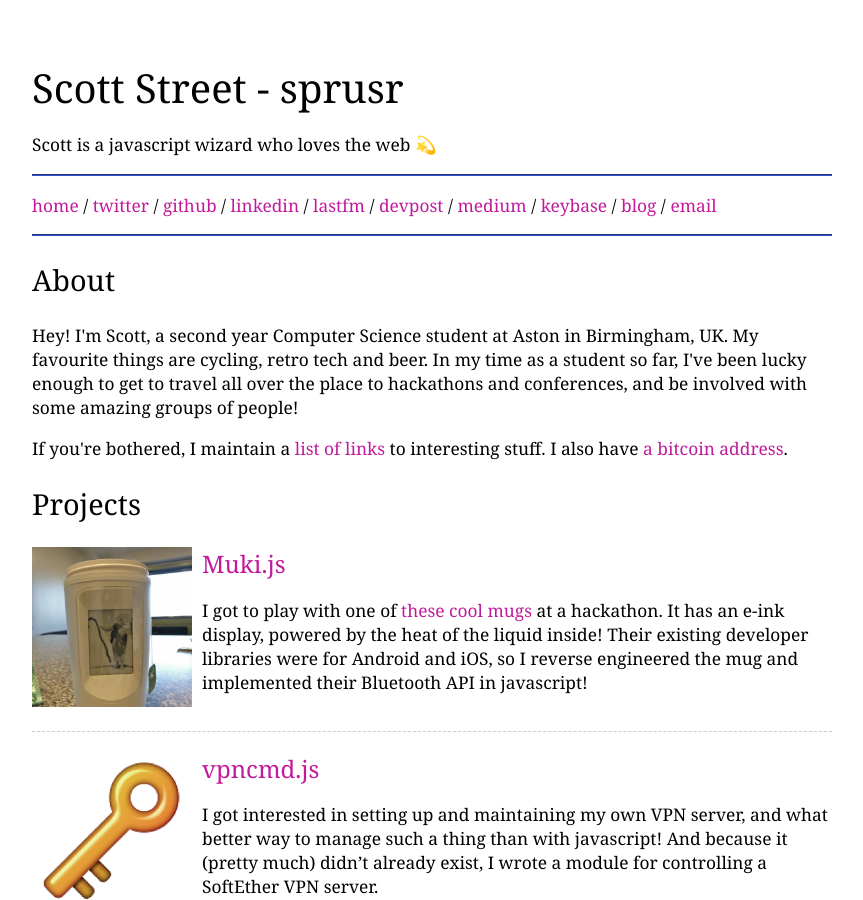
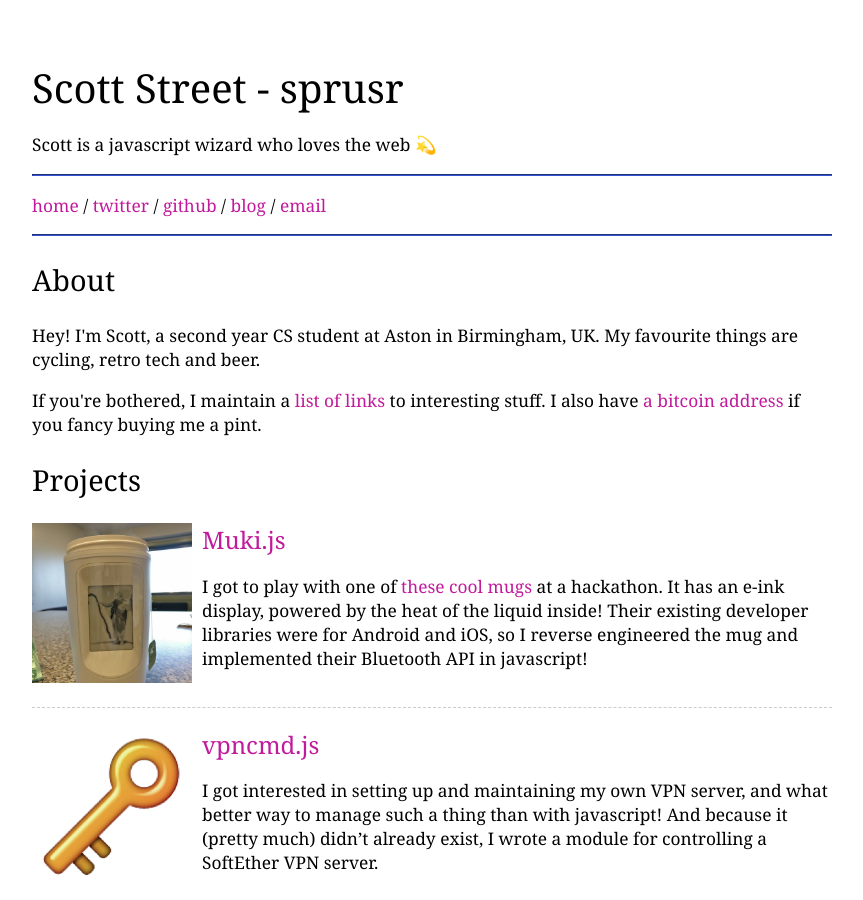
Before and after one commit to sprusr/sprusr.github.io, a Jekyll site: the page built from index.html, in a window 1280 px wide and 900 px high. Shown: the whole window, without its empty margins (208-1071 px from the left). Built offline with Jekyll 4.4.1, drawn with Linux system fonts in a browser that asks for light colours.

Commit message:
Remove non-essential links, shorten wordings

```diff
--- a/_config.yml
+++ b/_config.yml
@@ -13,16 +13,6 @@ links:
     url: https://twitter.com/sprusr
   - title: github
     url: https://github.com/sprusr
-  - title: linkedin
-    url: https://www.linkedin.com/in/streets
-  - title: lastfm
-    url: http://www.last.fm/user/scottystreet
-  - title: devpost
-    url: https://devpost.com/sprusr
-  - title: medium
-    url: https://medium.com/@sprusr/
-  - title: keybase
-    url: https://keybase.io/sprusr/
   - title: blog
     url: /blog
   - title: email
--- a/index.html
+++ b/index.html
@@ -4,15 +4,12 @@ layout: default
 
 <h2>About</h2>
 <p>
-  Hey! I'm Scott, a second year Computer Science student at Aston in Birmingham,
-  UK. My favourite things are cycling, retro tech and beer. In my time as a
-  student so far, I've been lucky enough to get to travel all over the place to
-  hackathons and conferences, and be involved with some amazing groups of
-  people!
+  Hey! I'm Scott, a second year CS student at Aston in Birmingham,
+  UK. My favourite things are cycling, retro tech and beer.
 </p>
 <p>
   If you're bothered, I maintain a <a href="/list">list of links</a> to
-  interesting stuff. I also have <a href="bitcoin:19pz3P4QtxFyfv4BtTW9C1qcJaXzGg96vz?amount=0.005">a bitcoin address</a>.
+  interesting stuff. I also have <a href="bitcoin:19pz3P4QtxFyfv4BtTW9C1qcJaXzGg96vz?amount=0.005">a bitcoin address</a> if you fancy buying me a pint.
 </p>
 <h2>Projects</h2>
 <ul class="projects">
```
